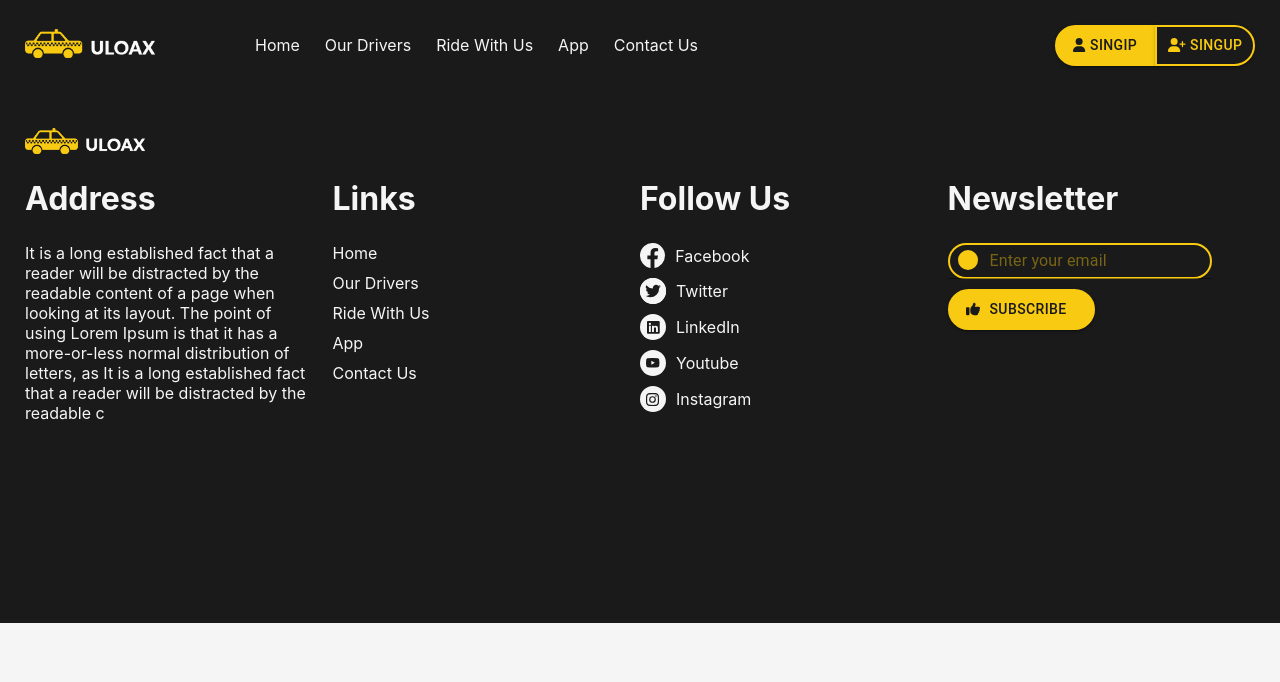
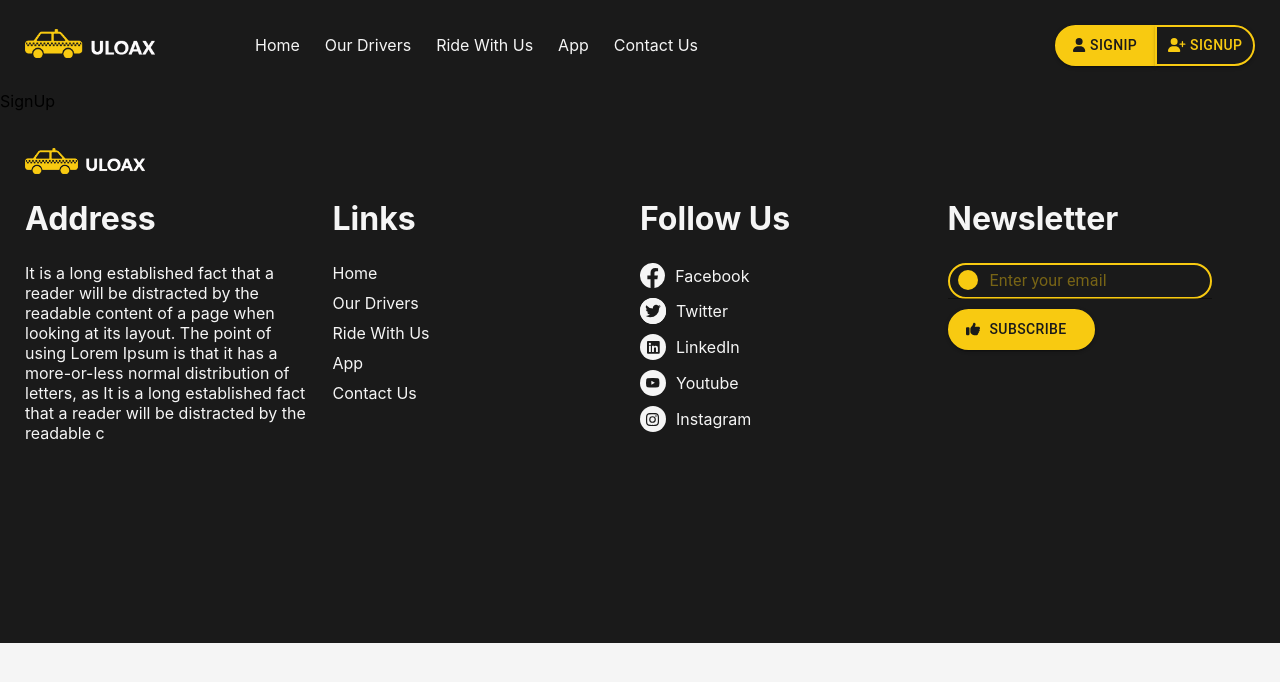
Before and after one commit to dulcevaleriana/re-uloax, a React (Create React App) app: page /SignUp in a window 1280 px wide. Shown: the top 682 px of the page. Built offline with nearby package versions, Linux system fonts and the light colour scheme.

Commit message:
review page title completed

```diff
--- a/src/App.tsx
+++ b/src/App.tsx
@@ -1,22 +1,37 @@
 import './assets/css/style.scss';
 import { Routes, Route } from "react-router-dom";
 import Home from './view/Home';
-import SingIn from './view/SingIn';
-import SingUp from './view/SingUp';
+import SignIn from './view/SignIn';
+import SignUp from './view/SignUp';
 import Menu from './component/Menu';
 import Footer from './component/Footer';
+import { useState } from 'react';
 
 function App() {
+  const [countView, setCountView] = useState(0);
   return (
-    <div className="App">
-      <Menu />
+    <div className="App" id="Home">
+      <Menu
+          countView={countView}
+          function0={() => setCountView(0)}
+          function1={() => setCountView(1)}
+          function2={() => setCountView(2)}
+          function3={() => setCountView(3)}
+          function4={() => setCountView(4)}
+      />
       <Routes>
         <Route path="/" element={<Home />} />
-        <Route path="/SingIp" element={<SingIn />} />
-        <Route path="/SingUp" element={<SingUp />} />
+        <Route path="/SignIp" element={<SignIn />} />
+        <Route path="/SignUp" element={<SignUp />} />
       </Routes>
       <span id="contactUs">
-        <Footer />
+        <Footer
+          function0={() => setCountView(0)}
+          function1={() => setCountView(1)}
+          function2={() => setCountView(2)}
+          function3={() => setCountView(3)}
+          function4={() => setCountView(4)}
+        />
       </span>
     </div>
   );
--- a/src/assets/css/home.scss
+++ b/src/assets/css/home.scss
@@ -8,6 +8,11 @@ div[hidden]{
 
 body {
     background-color: $color-semi-white;
+}
+
+a:hover,
+a:focus{
+    color: $color-yellow !important;
 }
 
 .class-Menu {
--- a/src/component/Footer.tsx
+++ b/src/component/Footer.tsx
@@ -11,7 +11,13 @@ import Icon_instagram from '../assets/img/icon/instagram-brands.svg';
 import Icon_linkedin from '../assets/img/icon/linkedin-brands.svg';
 import Icon_youtube from '../assets/img/icon/youtube-brands.svg';
 
-const Footer = () => {
+const Footer = (props: {
+    function0: () => void,
+    function1: () => void,
+    function2: () => void,
+    function3: () => void,
+    function4: () => void,
+}) => {
     return(
         <div className="class-Footer" id="lolo">
             <img src={IMG_LOGO} alt="IMG_LOGO" />
@@ -24,20 +30,20 @@ const Footer = () => {
             <div>
                 <h1>Links</h1>
                 <ul>
-                <li>
-                    <a href="#lolo">Home</a>
+                <li onClick={() => props.function0()}>
+                    <a href="#Home">Home</a>
                 </li>
-                <li>
-                    <a href="#lolo">Our Drivers</a>
+                <li onClick={() => props.function1()}>
+                    <a href="#ourTaxiDrivers">Our Drivers</a>
                 </li>
-                <li>
-                    <a href="#lolo">Ride With Us</a>
+                <li onClick={() => props.function2()}>
+                    <a href="#rideWithUs">Ride With Us</a>
                 </li>
-                <li>
-                    <a href="#lolo">App</a>
+                <li onClick={() => props.function3()}>
+                    <a href="#app">App</a>
                 </li>
-                <li>
-                    <a href="#lolo">Contact Us</a>
+                <li onClick={() => props.function4()}>
+                    <a href="#contactUs">Contact Us</a>
                 </li>
             </ul>
             </div>
--- a/src/component/Menu.tsx
+++ b/src/component/Menu.tsx
@@ -1,4 +1,4 @@
-import React, { useState } from 'react';
+import React from 'react';
 
 import { FontAwesomeIcon } from '@fortawesome/react-fontawesome';
 import { faUser } from '@fortawesome/free-solid-svg-icons';
@@ -9,8 +9,15 @@ import { Link } from 'react-router-dom';
 import IMG_LOGO from '../assets/img/logo.png';
 import {Helmet} from "react-helmet";
 
-const Menu = () => {
-    const [countView, setCountView] = useState(0);
+const Menu = (props: {
+    countView: number,
+    function0: () => void,
+    function1: () => void,
+    function2: () => void,
+    function3: () => void,
+    function4: () => void,
+}) => {
+    let countView = props.countView;
     return(
         <div className="class-Menu">
             <Helmet>
@@ -25,36 +32,36 @@ const Menu = () => {
                     }
                 </title>
             </Helmet>
-            <Link to="/">
+            <Link to="/" onClick={() => props.function0()}>
                 <img src={IMG_LOGO} alt="IMG_LOGO" />
             </Link>
             <ul>
-                <li onClick={() => {setCountView(0)}}>
+                <li onClick={() => props.function0()}>
                     <Link to="/">Home</Link>
                 </li>
-                <li onClick={() => {setCountView(1)}}>
+                <li onClick={() => props.function1()}>
                     <a href="#ourTaxiDrivers">Our Drivers</a>
                 </li>
-                <li onClick={() => {setCountView(2)}}>
+                <li onClick={() => props.function2()}>
                     <a href="#rideWithUs">Ride With Us</a>
                 </li>
-                <li onClick={() => {setCountView(3)}}>
+                <li onClick={() => props.function3()}>
                     <a href="#app">App</a>
                 </li>
-                <li onClick={() => {setCountView(4)}}>
+                <li onClick={() => props.function4()}>
                     <a href="#contactUs">Contact Us</a>
                 </li>
             </ul>
 
             <div>
-                <Link to="/SingIp">
+                <Link to="/SignIp">
                     <Button variant="contained">
-                        <FontAwesomeIcon icon={faUser} /> SingIp
+                        <FontAwesomeIcon icon={faUser} /> SignIp
                     </Button>
                 </Link>
-                <Link to="/SingUp">
+                <Link to="/SignUp">
                     <Button variant="contained">
-                        <FontAwesomeIcon icon={faUserPlus} /> SingUp
+                        <FontAwesomeIcon icon={faUserPlus} /> SignUp
                     </Button>
                 </Link>
             </div>
--- a/src/view/SingUp.tsx
+++ b/src/view/SignUp.tsx
@@ -1,16 +1,16 @@
 import React  from "react";
 import {Helmet} from "react-helmet";
 
-const SingUp = () =>{
+const SignUp = () =>{
     return(
-        <div className="class-SingUp">
+        <div className="class-SignUp">
         <Helmet>
             <meta charSet="utf-8" />
             <title>Sing Up || Uloax</title>
         </Helmet>
-        SingUp
+        SignUp
         </div>
     )
 }
 
-export default SingUp;
+export default SignUp;
```
Also changed, not shown: src/view/SignIn.tsx (renamed from src/view/SingIn.tsx).
